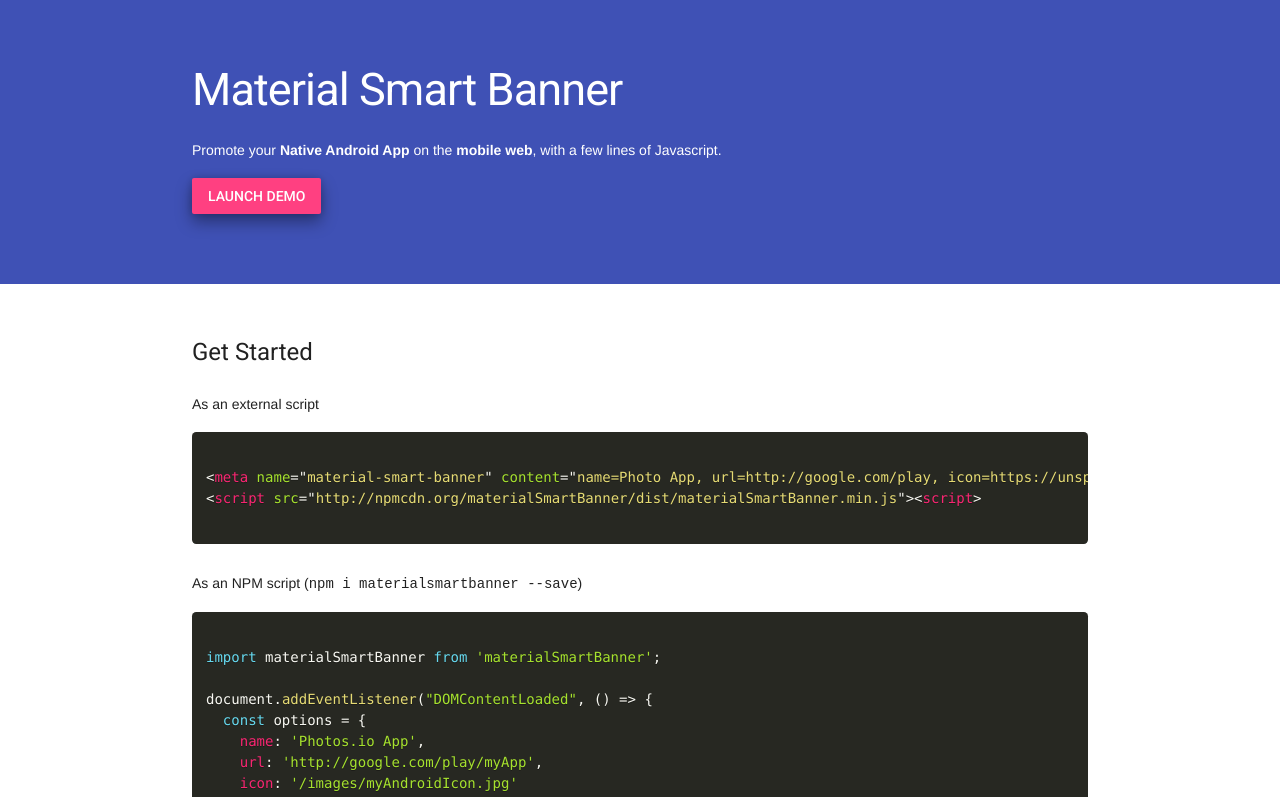
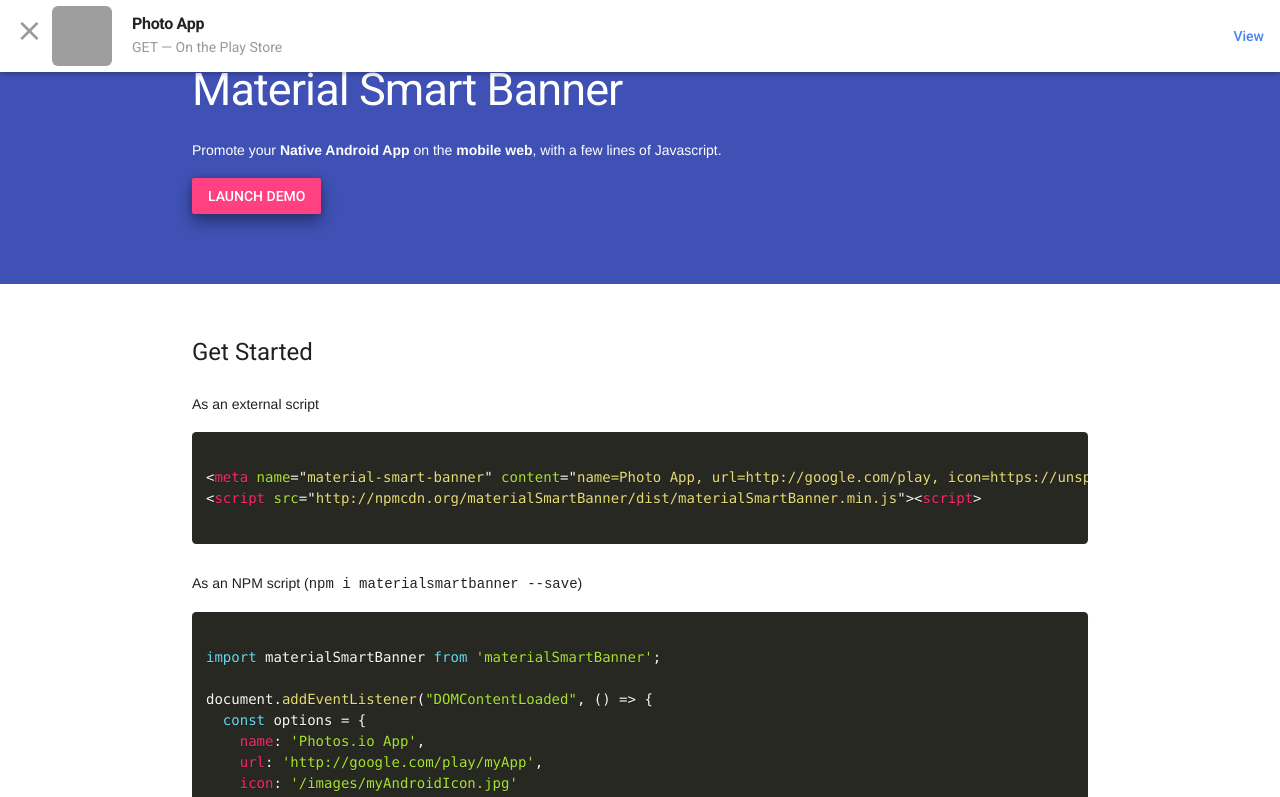
Before and after one commit to clintonhalpin/material-smart-banner, a website: page index.html in a window 1280 px wide. Both pictures are taken after a click on the button "LAUNCH DEMO". Shown: the top 797 px of the page. Drawn offline with nearby package versions, Linux system fonts and the light colour scheme; grey boxes are pictures that could not be loaded.

Commit message:
Fix: demo

```diff
--- a/index.html
+++ b/index.html
@@ -126,7 +126,11 @@
     <script>
       let myBanner = new materialSmartBanner();
       console.log(myBanner)
-      document.querySelectorAll('.js-launch-demo')[0].addEventListener('click touchstart', function(){
+      document.querySelectorAll('.js-launch-demo')[0].addEventListener('click', function(){
+        myBanner.banner.show();
+      })
+      // Yuck
+      document.querySelectorAll('.js-launch-demo')[0].addEventListener('touchstart', function(){
         myBanner.banner.show();
       })
     </script>
```
